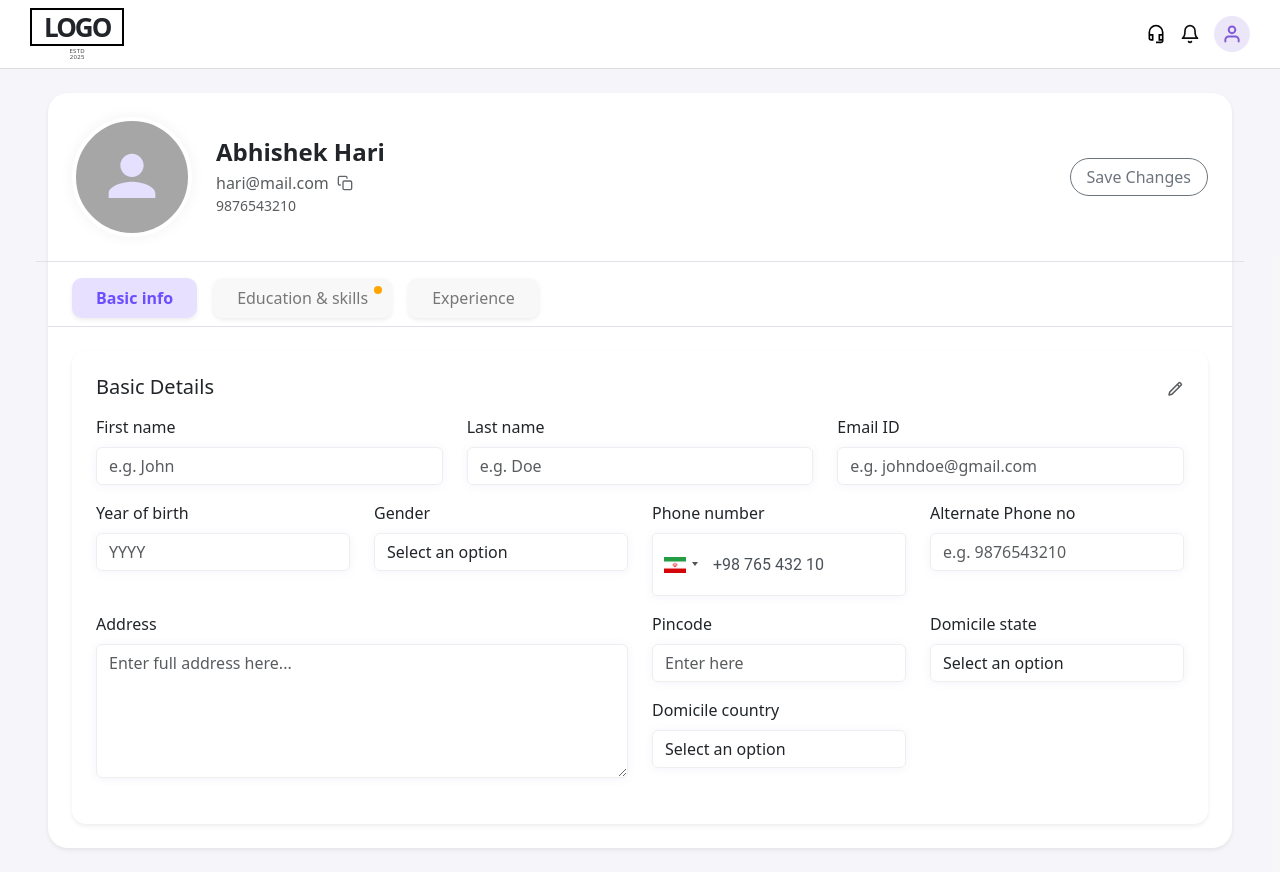
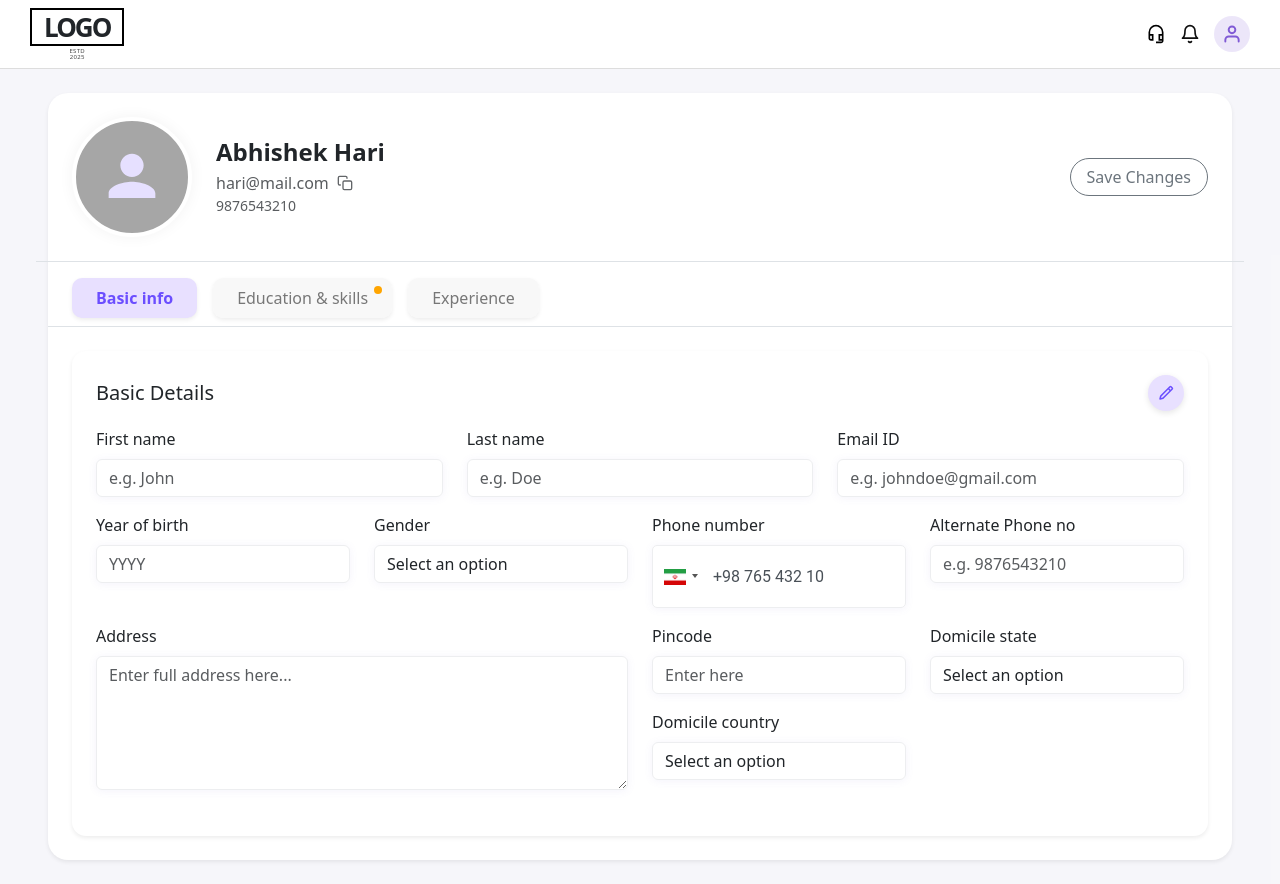
Before and after one commit to Abhiram3152N/Frontend-User-Management, a React (Vite) app in the folder front-end-task/: page /profile/2 in a window 1280 px wide. Built offline with nearby package versions, Linux system fonts and the light colour scheme.

Commit message:
basicdetails

```diff
--- a/front-end-task/src/components/BasicDetailsForm.jsx
+++ b/front-end-task/src/components/BasicDetailsForm.jsx
@@ -1,10 +1,11 @@
-import React from 'react';
+import React, { useState } from 'react';
 import { Form, Row, Col, Card } from 'react-bootstrap';
 import { BiPencil } from 'react-icons/bi';
 import PhoneInput from 'react-phone-input-2';
 import 'react-phone-input-2/lib/bootstrap.css';
 
 const BasicDetailsForm = ({ data, setData }) => {
+    const [isEditing, setIsEditing] = useState(false);
 
     const handleFieldChange = (e) => {
         const { name, value } = e.target;
@@ -22,14 +23,41 @@ const BasicDetailsForm = ({ data, setData }) => {
         }));
     };
 
+    const handleEditClick = () => {
+        setIsEditing(!isEditing);
+    };
+
     return (
-        <Card className="p-4 border-0 shadow-sm">
+        <Card className="p-4 border-0 shadow-sm position-relative">
             <Row className="mb-3 align-items-center">
                 <Col>
                     <h5 className="mb-0">Basic Details</h5>
                 </Col>
                 <Col xs="auto">
-                    <BiPencil size={18} className="text-muted cursor-pointer" />
+                    <div
+                        onClick={handleEditClick}
+                        title="Edit Basic Details"
+                        style={{
+                            width: "36px",
+                            height: "36px",
+                            borderRadius: "50%",
+                            backgroundColor: "#E8E0FF",
+                            display: "flex",
+                            alignItems: "center",
+                            justifyContent: "center",
+                            cursor: "pointer",
+                            transition: "all 0.3s ease",
+                            boxShadow: "0 2px 6px rgba(0,0,0,0.1)",
+                        }}
+                        onMouseEnter={(e) => {
+                            e.currentTarget.style.backgroundColor = "#d7c6ff";
+                        }}
+                        onMouseLeave={(e) => {
+                            e.currentTarget.style.backgroundColor = "#E8E0FF";
+                        }}
+                    >
+                        <BiPencil size={18} color="#6B4EFF" />
+                    </div>
                 </Col>
             </Row>
 
@@ -43,6 +71,7 @@ const BasicDetailsForm = ({ data, setData }) => {
                             name="firstName"
                             placeholder="e.g. John"
                             onChange={handleFieldChange}
+                            disabled={!isEditing}
                         />
                     </Col>
                     <Col md={4} className="mb-3 mb-md-0">
@@ -52,6 +81,7 @@ const BasicDetailsForm = ({ data, setData }) => {
                             name="lastName"
                             placeholder="e.g. Doe"
                             onChange={handleFieldChange}
+                            disabled={!isEditing}
                         />
                     </Col>
                     <Col md={4}>
@@ -61,11 +91,12 @@ const BasicDetailsForm = ({ data, setData }) => {
                             name="email"
                             placeholder="e.g. johndoe@gmail.com"
                             onChange={handleFieldChange}
+                            disabled={!isEditing}
                         />
                     </Col>
                 </Row>
 
-                {/* Second Row: Year of Birth / Gender / Phone / Alternate Phone */}
+                {/* Second Row */}
                 <Row className="mb-3">
                     <Col md={3} className="mb-3 mb-md-0">
                         <Form.Label>Year of birth</Form.Label>
@@ -74,11 +105,17 @@ const BasicDetailsForm = ({ data, setData }) => {
                             name="yearOfBirth"
                             placeholder="YYYY"
                             onChange={handleFieldChange}
+                            disabled={!isEditing}
                         />
                     </Col>
                     <Col md={3} className="mb-3 mb-md-0">
                         <Form.Label>Gender</Form.Label>
-                        <Form.Select name="gender" value={data.gender || ''} onChange={handleFieldChange}>
+                        <Form.Select
+                            name="gender"
+                            value={data.gender || ''}
+                            onChange={handleFieldChange}
+                            disabled={!isEditing}
+                        >
                             <option value="">Select an option</option>
                             <option value="Male">Male</option>
                             <option value="Female">Female</option>
@@ -92,6 +129,7 @@ const BasicDetailsForm = ({ data, setData }) => {
                             value={data.phone || ''}
                             onChange={handlePhoneChange}
                             inputStyle={{ width: '100%' }}
+                            disabled={!isEditing}
                         />
                     </Col>
                     <Col md={3}>
@@ -101,11 +139,12 @@ const BasicDetailsForm = ({ data, setData }) => {
                             name="alternatePhone"
                             placeholder="e.g. 9876543210"
                             onChange={handleFieldChange}
+                            disabled={!isEditing}
                         />
                     </Col>
                 </Row>
 
-                {/* Third Row: Address / Pincode / Domicile State / Domicile Country */}
+                {/* Third Row */}
                 <Row className="mb-3">
                     <Col md={6} className="mb-3 mb-md-0">
                         <Form.Label>Address</Form.Label>
@@ -115,6 +154,7 @@ const BasicDetailsForm = ({ data, setData }) => {
                             name="address"
                             placeholder="Enter full address here..."
                             onChange={handleFieldChange}
+                            disabled={!isEditing}
                         />
                     </Col>
                     <Col md={6}>
@@ -126,11 +166,17 @@ const BasicDetailsForm = ({ data, setData }) => {
                                     name="pincode"
                                     placeholder="Enter here"
                                     onChange={handleFieldChange}
+                                    disabled={!isEditing}
                                 />
                             </Col>
                             <Col sm={6} className="mb-3">
                                 <Form.Label>Domicile state</Form.Label>
-                                <Form.Select name="domicileState" value={data.domicileState || ''} onChange={handleFieldChange}>
+                                <Form.Select
+                                    name="domicileState"
+                                    value={data.domicileState || ''}
+                                    onChange={handleFieldChange}
+                                    disabled={!isEditing}
+                                >
                                     <option value="">Select an option</option>
                                     <option value="Maharashtra">Maharashtra</option>
                                     <option value="Karnataka">Karnataka</option>
@@ -138,7 +184,12 @@ const BasicDetailsForm = ({ data, setData }) => {
                             </Col>
                             <Col sm={6} className="mb-3">
                                 <Form.Label>Domicile country</Form.Label>
-                                <Form.Select name="domicileCountry" value={data.domicileCountry || ''} onChange={handleFieldChange}>
+                                <Form.Select
+                                    name="domicileCountry"
+                                    value={data.domicileCountry || ''}
+                                    onChange={handleFieldChange}
+                                    disabled={!isEditing}
+                                >
                                     <option value="">Select an option</option>
                                     <option value="India">India</option>
                                     <option value="USA">USA</option>
```
